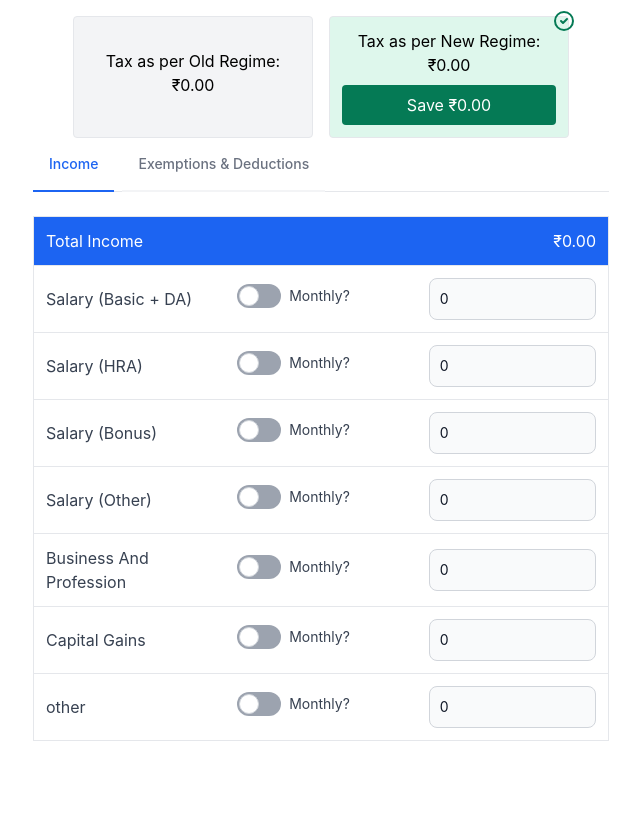
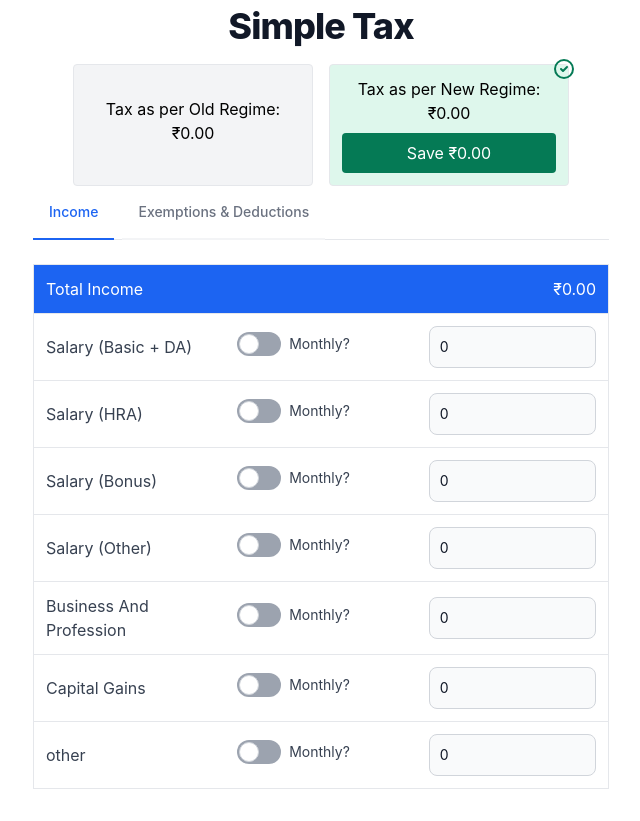
Before and after one commit to jayakrishnancn/easytax, a React (Create React App) app: page / in a window 1280 px wide. Shown: the whole page, without its empty margins (319-959 px from the left). Before the commit the page ends 800 px from the top, so only its background shows below. Built offline with nearby package versions, Linux system fonts and the light colour scheme.

Commit message:
added title

```diff
--- a/src/App.tsx
+++ b/src/App.tsx
@@ -20,6 +20,10 @@ function App() {
 
   return (
     <div className="App">
+      <h1 className="mt-2 mb-5 font-extrabold tracking-tight leading-none text-gray-900 text-4xl">
+        Simple Tax
+      </h1>
+
       <Compare />
       <div className=" max-w-xl mx-auto  border-b border-gray-200 dark:border-gray-700">
         <ul
```
